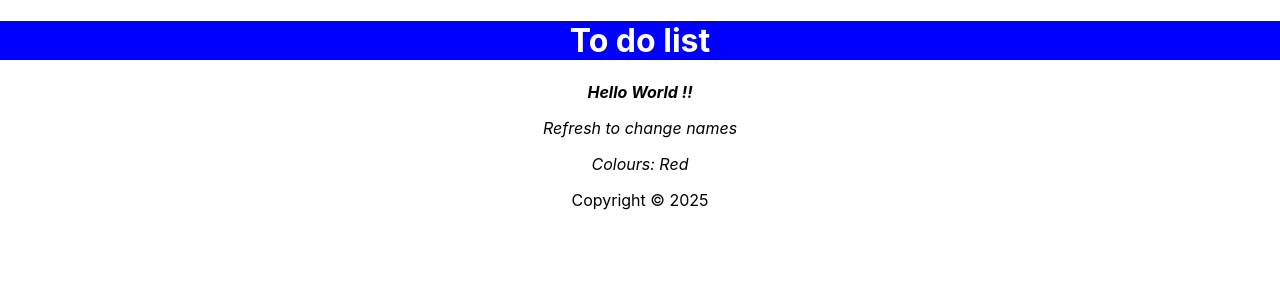
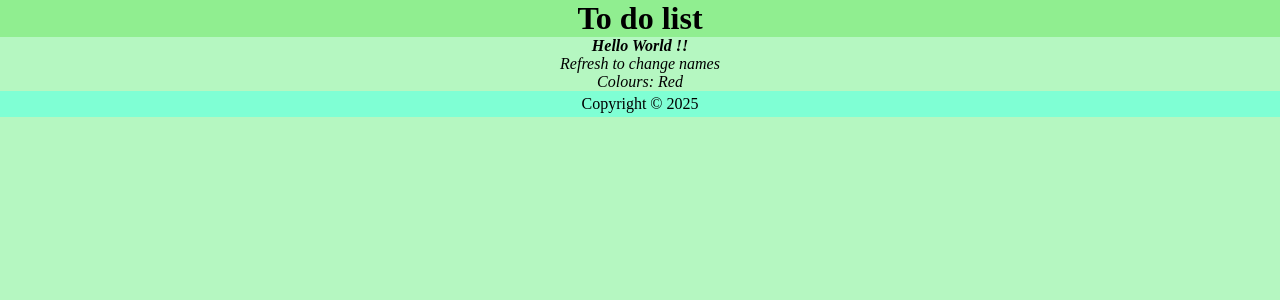
Before and after one commit to coddzz/react, a React (Create React App) app: page / in a window 1280 px wide. Shown: the top 300 px of the page. Built offline with nearby package versions, Linux system fonts and the light colour scheme.

Commit message:
index.css

```diff
--- a/src/App.js
+++ b/src/App.js
@@ -1,12 +1,11 @@
 import Content from "./Content";
 import Header from "./Header";
 import Footer from "./Footer";
-import './App.css';
 
 function App() {
 
   return (
-    <div className="App">
+    <div>
       <Header />
       <Content />
       <Footer />
--- a/src/Content.js
+++ b/src/Content.js
@@ -9,13 +9,13 @@ const Content = () => {
     }
 
     return (
-        <div>
+        <main>
             <i>
                 <b>Hello World !!</b>
                 <p>Refresh to change names</p>
                 <p>Colours: {handleNameChange()} </p>
             </i>
-        </div>
+        </main>
     )
 }
 
--- a/src/Header.js
+++ b/src/Header.js
@@ -2,9 +2,7 @@ import React from 'react'
 
 const Header = () => {
   return (
-    <header style={{
-      backgroundColor: 'blue',
-      color:'white'}}>
+    <header>
       <h1>To do list</h1>
     </header>
   )
--- a/src/index.css
+++ b/src/index.css
@@ -1,13 +1,36 @@
-body {
-  margin: 0;
-  font-family: -apple-system, BlinkMacSystemFont, 'Segoe UI', 'Roboto', 'Oxygen',
-    'Ubuntu', 'Cantarell', 'Fira Sans', 'Droid Sans', 'Helvetica Neue',
-    sans-serif;
-  -webkit-font-smoothing: antialiased;
-  -moz-osx-font-smoothing: grayscale;
+* {
+    margin: 0;
+    padding: 0;
+    box-sizing: border-box;
 }
 
-code {
-  font-family: source-code-pro, Menlo, Monaco, Consolas, 'Courier New',
-    monospace;
+body {
+    background-color:rgb(181, 247, 193);
+    text-align: center;
 }
+
+header {
+
+    background-color:lightgreen;
+    display: flex;
+    justify-content: space-around;
+    align-items: center;
+}
+
+main {
+    width: 100%;
+    display: flex;
+    flex-direction: column;
+    flex-grow: 1;
+    justify-content: center;
+    align-items: center;
+    overflow-y: auto;
+}
+
+footer {
+    width: 100%;
+    background-color: aquamarine;
+    padding: 0.25em;
+    display: grid;
+    place-content: center;
+}
```
Also changed, not shown: src/logo.svg (deleted).
